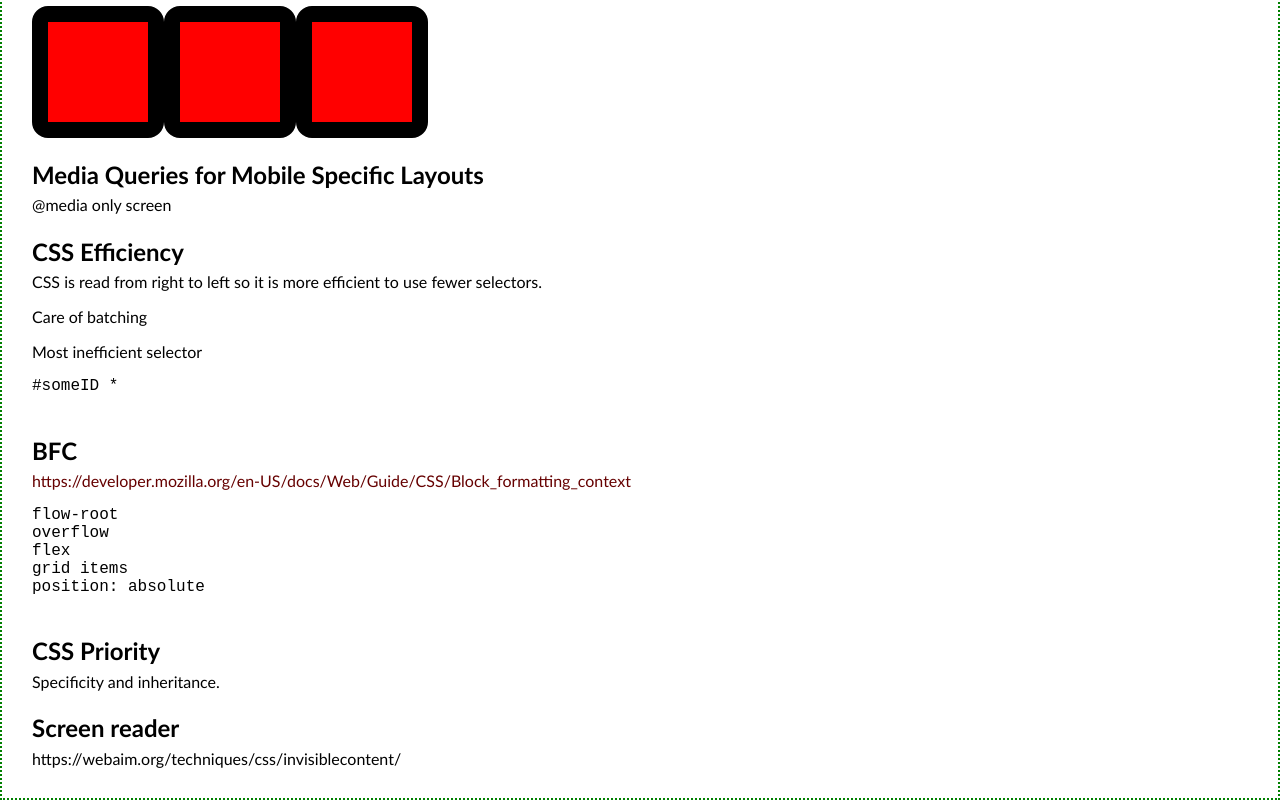
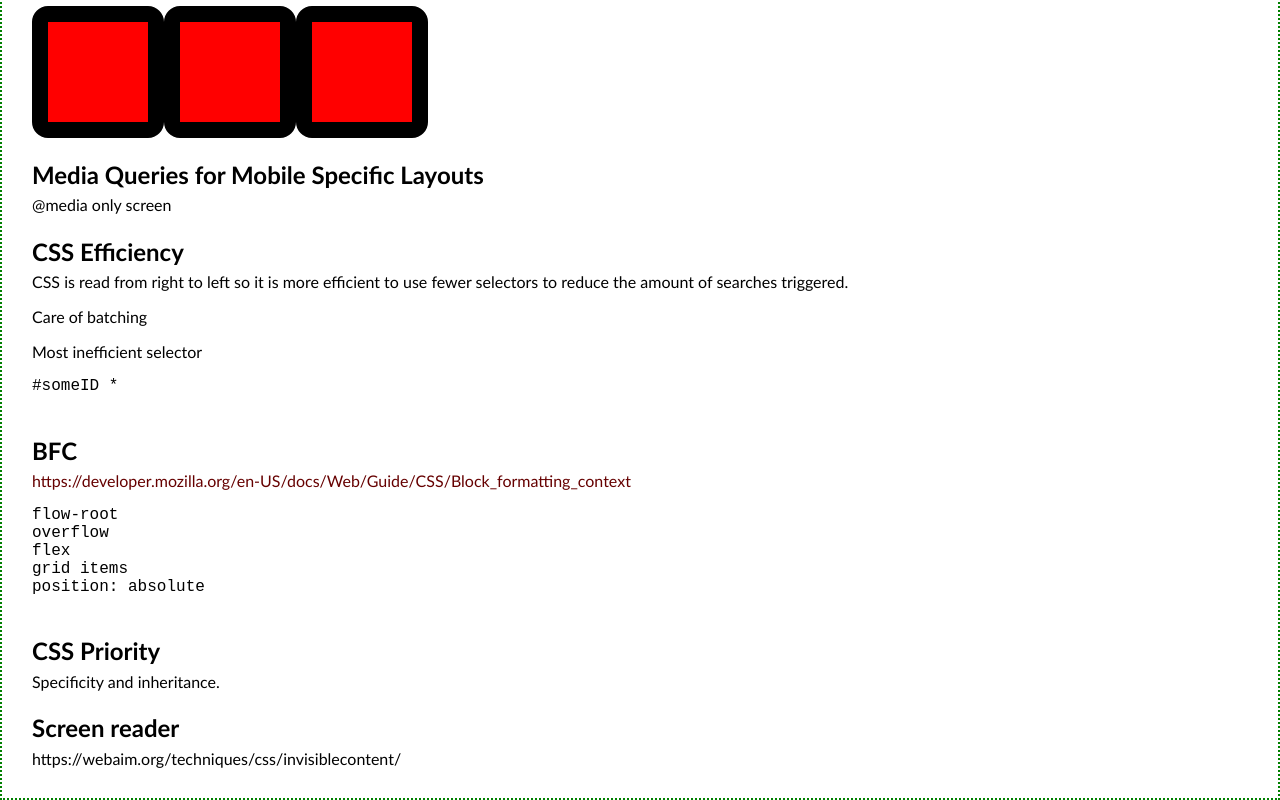
Before and after one commit to rorsach/html-css-notes, a React app: page src/index.html in a window 1280 px wide. Shown: the part 1073-1873 px from the top of the page. Built offline with nearby package versions, Linux system fonts and the light colour scheme.

Commit message:
CSS efficiency.

```diff
--- a/src/index.html
+++ b/src/index.html
@@ -70,7 +70,7 @@
 
 
       <h2>CSS Efficiency</h2>
-      <p>CSS is read from right to left so it is more efficient to use fewer selectors.</p>
+      <p>CSS is read from right to left so it is more efficient to use fewer selectors to reduce the amount of searches triggered.</p>
       <p>Care of batching</p>
 
       <p>Most inefficient selector</p>
```
